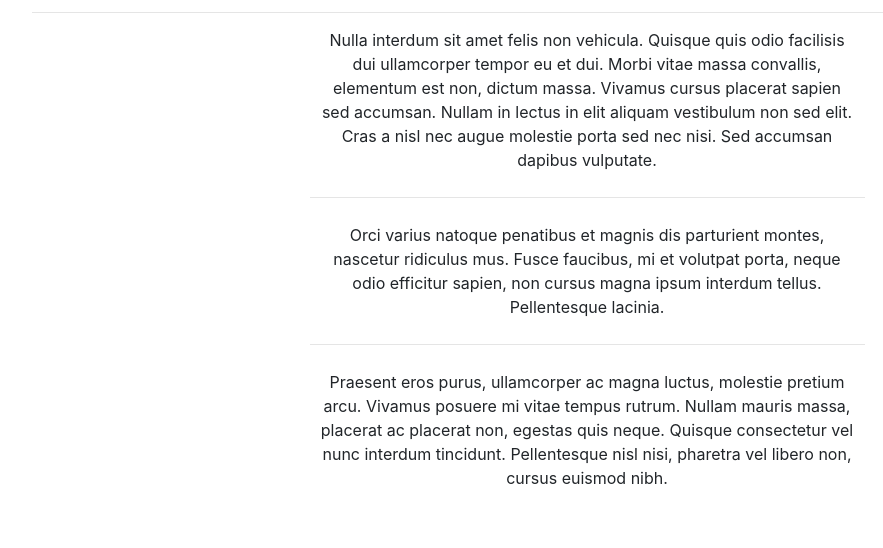
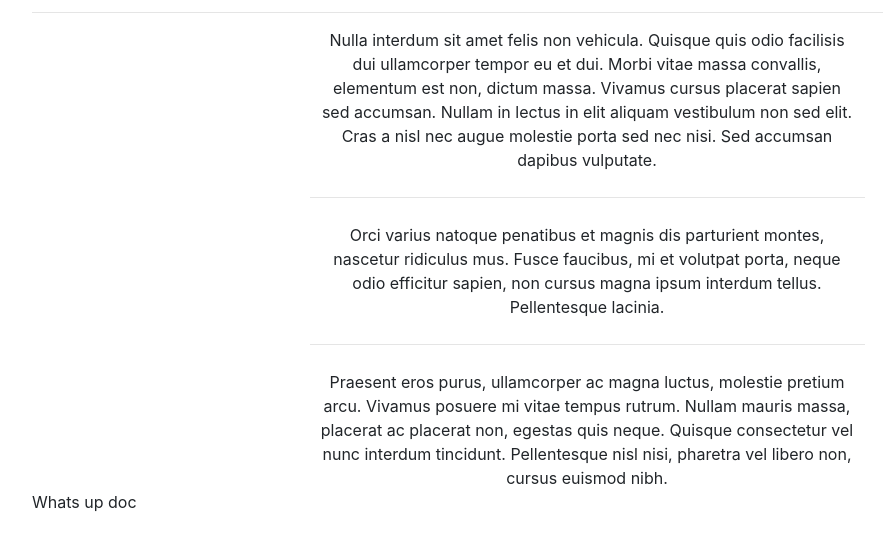
Before and after one commit to jfoste13/fiber, a plain HTML site: page index.html in a window 1280 px wide. Shown: the part 74-622 px from the top of the page, without its empty margins (53-936 px from the left). Drawn offline with nearby package versions, Linux system fonts and the light colour scheme.

Commit message:
Showing sekaye stuff

```diff
--- a/index.html
+++ b/index.html
@@ -21,6 +21,7 @@
       <div class="row">
         <div class="col-sm-6 offset-sm-3 text-center"><span>Praesent eros purus, ullamcorper ac magna luctus, molestie pretium arcu. Vivamus posuere mi vitae tempus rutrum. Nullam mauris massa, placerat ac placerat non, egestas quis neque. Quisque consectetur vel nunc interdum tincidunt. Pellentesque nisl nisi, pharetra vel libero non, cursus euismod nibh.</span></div>
       </div>
+      <div>Whats up doc</div>
     </div>
 
 
```
